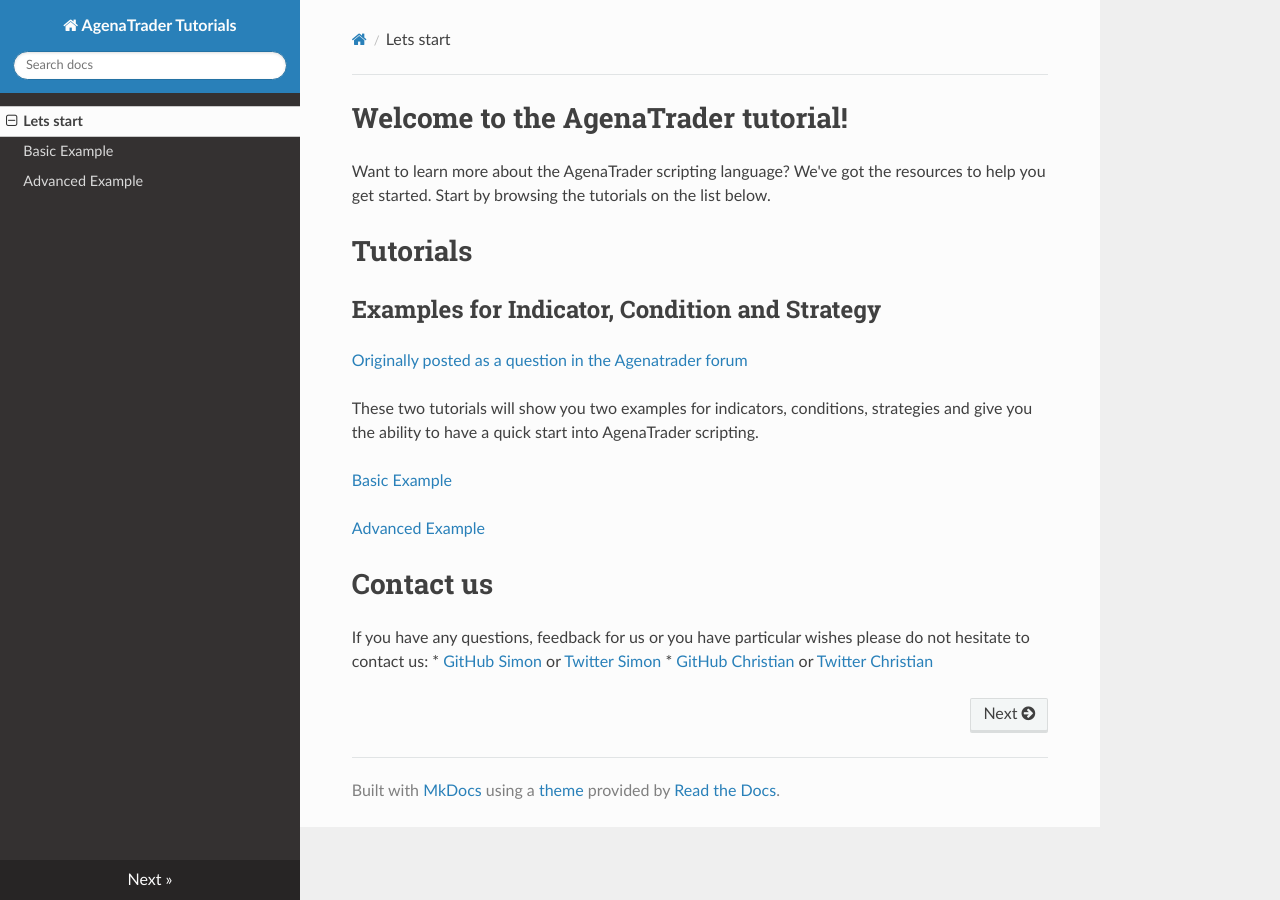
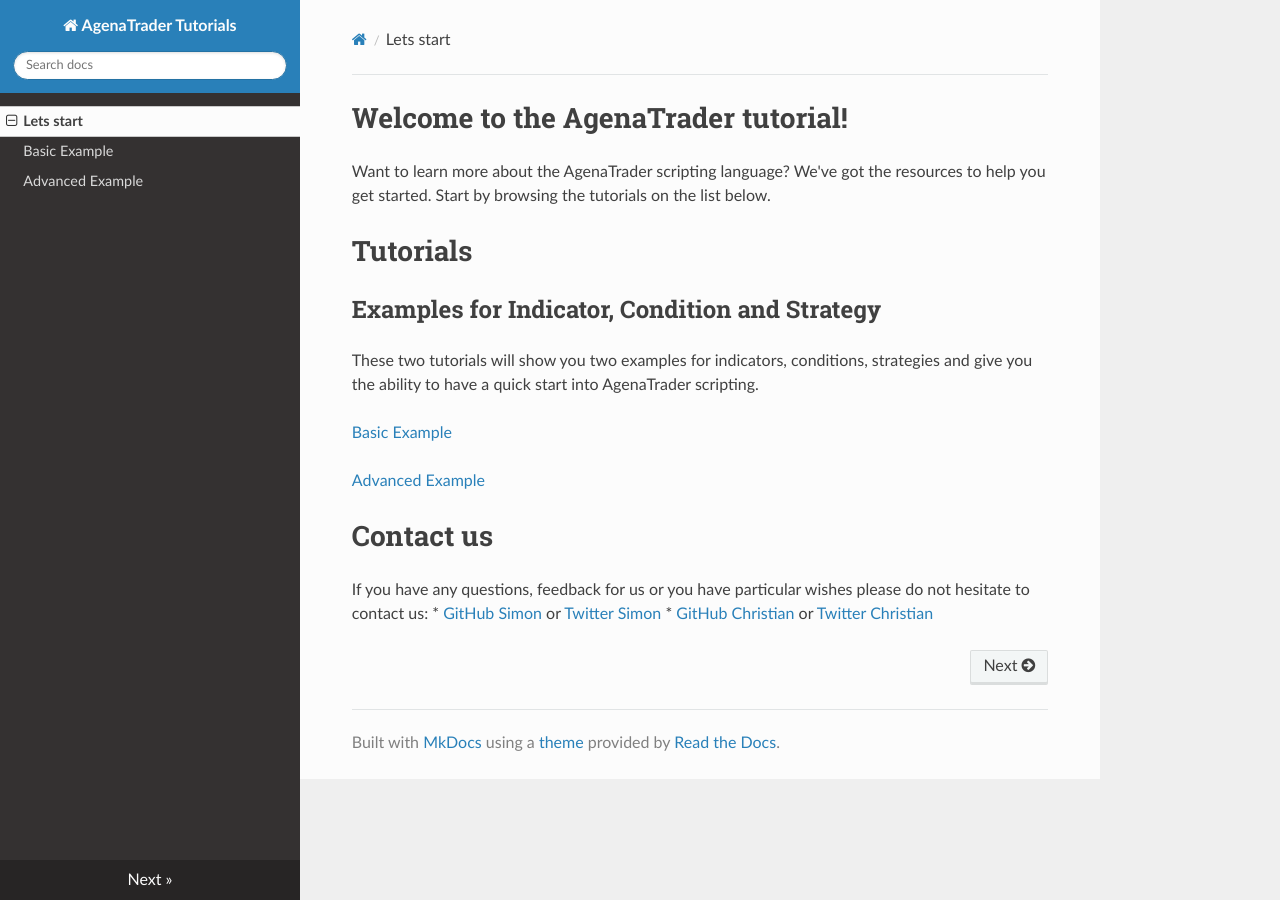
Before and after one commit to AgenaTrader/Tutorials, an MkDocs documentation site: the page built from sources/index.md, in a window 1280 px wide. Built offline with MkDocs 1.6.1, drawn with Linux system fonts in a browser that asks for light colours; nearby versions of some CDN libraries; old or Windows-style settings are respelled for this version of MkDocs.

Commit message:
link removed

```diff
--- a/sources/index.md
+++ b/sources/index.md
@@ -3,8 +3,6 @@
 
 #Tutorials
 ##Examples for Indicator, Condition and Strategy
-[Originally posted as a question in the Agenatrader forum](http://www.tradeescort.com/phpbb_de/viewtopic.php?f=18&t=2680&p=11739)
-
 These two tutorials will show you two examples for indicators, conditions, strategies and give you the ability to have a quick start into AgenaTrader scripting.
 
 [Basic Example](./Example_Indicator_Condition_Strategy_Basic/README.md)
```
Also changed, not shown: site/index.html, site/mkdocs/search_index.json.
